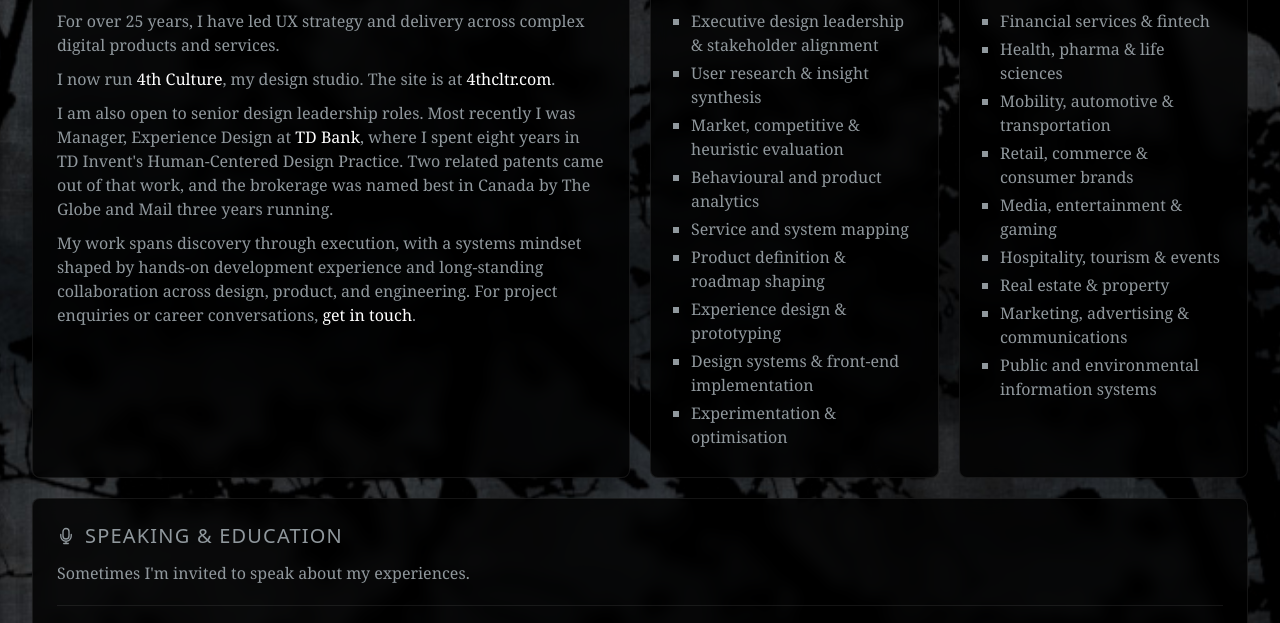
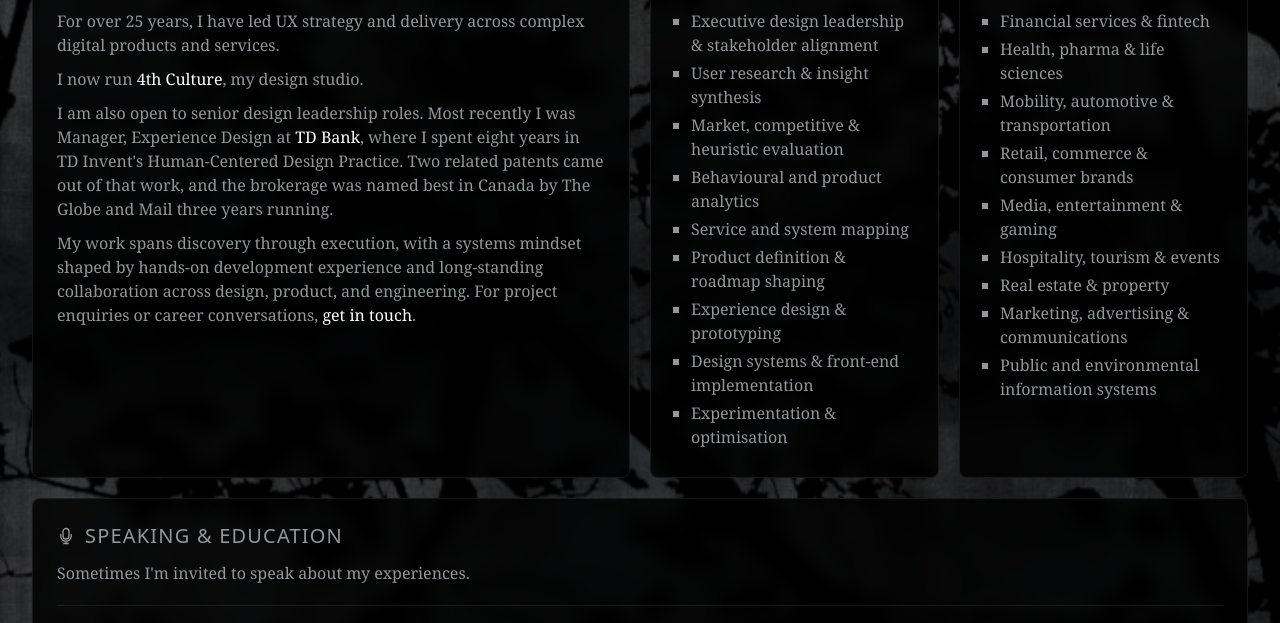
Before and after one commit to gorfednet/gorfed.net, a website: page design.html in a window 1280 px wide. Shown: the part 135-758 px from the top of the page. Drawn offline with Linux system fonts and the light colour scheme.

Commit message:
Remove redundant 4thcltr.com link from design page intro.
Co-authored-by: Cursor <cursoragent@cursor.com>

```diff
--- a/design.html
+++ b/design.html
@@ -66,7 +66,7 @@
           <section class="panel intro column" aria-labelledby="design-heading">
             <h2 id="design-heading" class="h2-icon"><svg class="h2-icon-svg" width="16" height="16" aria-hidden="true" focusable="false"><use href="/img/icons.svg#icon-design" xlink:href="/img/icons.svg#icon-design"/></svg>Design</h2>
             <p>For over 25 years, I have led UX strategy and delivery across complex digital products and services.</p>
-            <p>I now run <a href="https://4thcltr.com" target="_blank" rel="noopener noreferrer">4th Culture</a>, my design studio. The site is at <a href="https://4thcltr.com" target="_blank" rel="noopener noreferrer">4thcltr.com</a>.</p>
+            <p>I now run <a href="https://4thcltr.com" target="_blank" rel="noopener noreferrer">4th Culture</a>, my design studio.</p>
             <p>I am also open to senior design leadership roles. Most recently I was Manager, Experience Design at <a href="https://td.com" target="_blank" rel="noopener noreferrer">TD Bank</a>, where I spent eight years in TD Invent's Human-Centered Design Practice. Two related patents came out of that work, and the brokerage was named best in Canada by The Globe and Mail three years running.</p>
             <p>My work spans discovery through execution, with a systems mindset shaped by hands-on development experience and long-standing collaboration across design, product, and engineering. For project enquiries or career conversations, <a href="/contact/">get in touch</a>.</p>
           </section>
```
